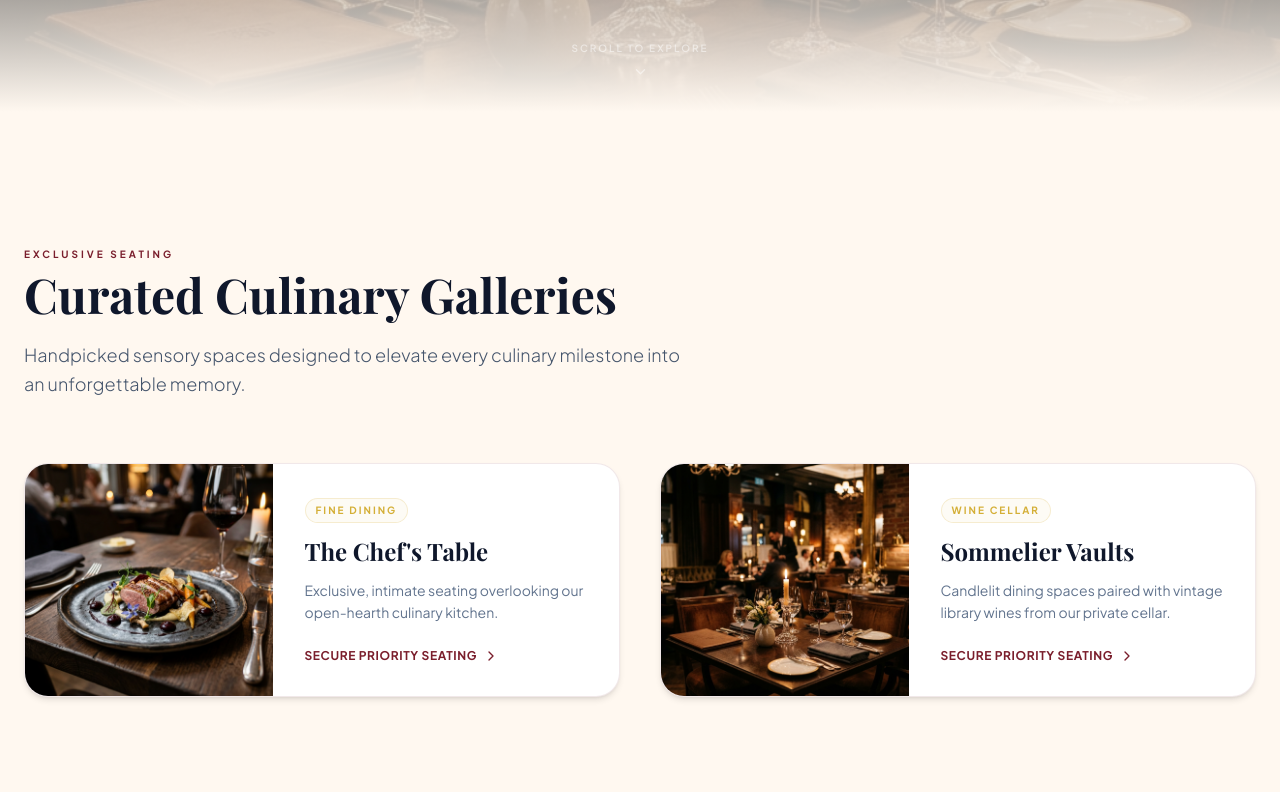
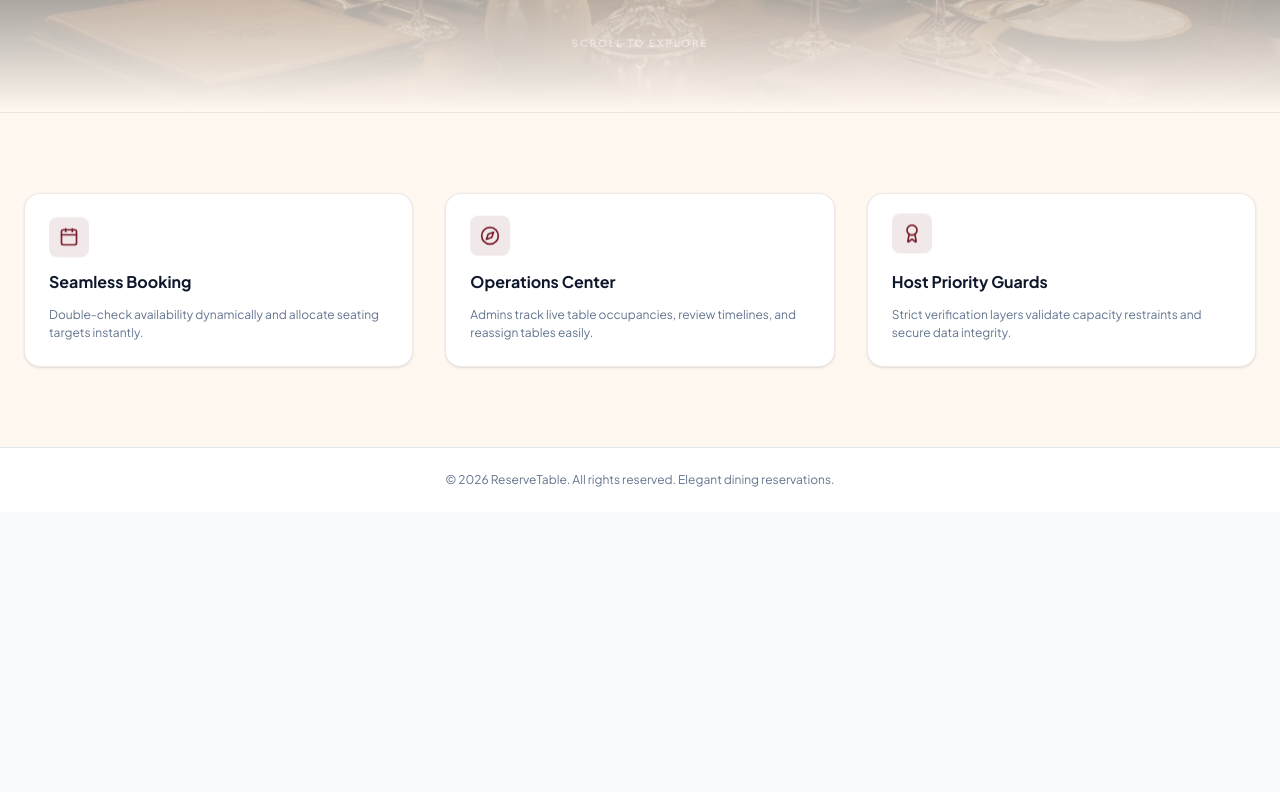
Before and after one commit to ShreethanKagitha/restaurant-reservation-system, a React (Vite) app in the folder frontend/: page / in a window 1280 px wide. Shown: the part 648-1440 px from the top of the page. After the commit the page ends 1160 px from the top, so only its background shows below. Built offline with nearby package versions, Linux system fonts and the light colour scheme; no server answers; a web font is replaced by a local one.

Commit message:
feat: remove priority seating galleries section

```diff
--- a/frontend/src/pages/Home.jsx
+++ b/frontend/src/pages/Home.jsx
@@ -92,56 +92,7 @@ const Home = () => {
         </button>
       </div>
 
-      {/* 2) Explore Curated Highlights Section */}
-      <div
-        ref={exploreSectionRef}
-        className="mx-auto max-w-7xl px-6 py-24 sm:py-32 text-left space-y-16"
-      >
-        <div className="max-w-2xl space-y-4 animate-slide-up delay-200">
-          <span className="text-[10px] uppercase tracking-[0.3em] font-bold text-burgundy dark:text-gold/80">
-            Exclusive Seating
-          </span>
-          <h2 className="text-4xl font-bold font-elegant text-slate-900 dark:text-white sm:text-5xl leading-tight">
-            Curated Culinary Galleries
-          </h2>
-          <p className="text-slate-600 dark:text-slate-400 text-base sm:text-lg font-light leading-relaxed">
-            Handpicked sensory spaces designed to elevate every culinary milestone into an unforgettable memory.
-          </p>
-        </div>
 
-        {/* Cards grid */}
-        <div className="grid grid-cols-1 gap-10 md:grid-cols-2 animate-slide-up delay-300">
-          {curatedCategories.map((cat, idx) => (
-            <div
-              key={idx}
-              className="group overflow-hidden rounded-3xl border border-burgundy/10 dark:border-gold/10 bg-white dark:bg-slate-900 shadow-md hover-lift hover-glow flex flex-col md:flex-row h-full"
-            >
-              <div className="w-full md:w-5/12 overflow-hidden relative">
-                <div
-                  className="absolute inset-0 bg-cover bg-center group-hover:scale-110 transition-transform duration-[800ms] ease-out"
-                  style={{ backgroundImage: `url('${cat.image}')` }}
-                />
-              </div>
-              <div className="w-full md:w-7/12 p-8 flex flex-col justify-between space-y-6">
-                <div className="space-y-3">
-                  <span className="inline-block text-[10px] font-bold uppercase tracking-[0.2em] text-gold bg-gold/5 px-2.5 py-1 rounded-full border border-gold/20">
-                    {cat.tag}
-                  </span>
-                  <h3 className="text-2xl font-bold font-elegant text-slate-900 dark:text-white group-hover:text-burgundy dark:group-hover:text-gold transition-colors">
-                    {cat.title}
-                  </h3>
-                  <p className="text-sm text-slate-500 dark:text-slate-400 leading-relaxed">
-                    {cat.description}
-                  </p>
-                </div>
-                <Link to="/register" className="inline-flex items-center gap-1.5 text-xs font-bold uppercase tracking-wider text-burgundy dark:text-gold group-hover:underline">
-                  Secure Priority Seating <ChevronDown className="h-4 w-4 -rotate-90" />
-                </Link>
-              </div>
-            </div>
-          ))}
-        </div>
-      </div>
 
       {/* 3) Features highlights */}
       <div className="border-t border-burgundy/10 dark:border-gold/10">
```
